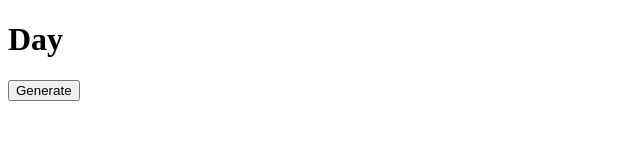
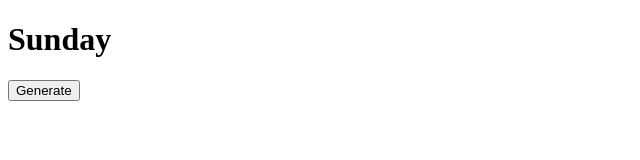
Before and after one commit to zitj/randomdaygenerator, a plain HTML site: page index.html in a window 1280 px wide. Both pictures are taken after a click on the button "Generate". Shown: the whole page, without its empty margins (0-640 px from the left). Drawn offline with Linux system fonts and the light colour scheme.

Commit message:
js basic logic added

```diff
--- a/index.html
+++ b/index.html
@@ -4,9 +4,10 @@
     <meta charset="UTF-8">
     <meta name="viewport" content="width=device-width, initial-scale=1.0">
     <title>randomdaygenerator</title>
+    <script src="script.js" defer></script>
 </head>
 <body>
-    <h1>Day</h1>
+    <h1>Random Gaming Day</h1>
     <button>Generate</button>
 </body>
 </html>
--- /dev/null
+++ b/script.js
@@ -0,0 +1,12 @@
+
+const generateButton = document.querySelector('button');
+const heading = document.querySelector('h1');
+
+const weekDays = ['Monday', 'Tuesday', 'Wednesday', 'Thursday', 'Friday', 'Saturday', 'Sunday'];
+
+generateButton.addEventListener('click', (min, max) =>{
+    min = 1;
+    max = 7;
+    let random = Math.floor(Math.random() * (max - min)) + min;
+    heading.innerHTML = weekDays[random];
+});
```
